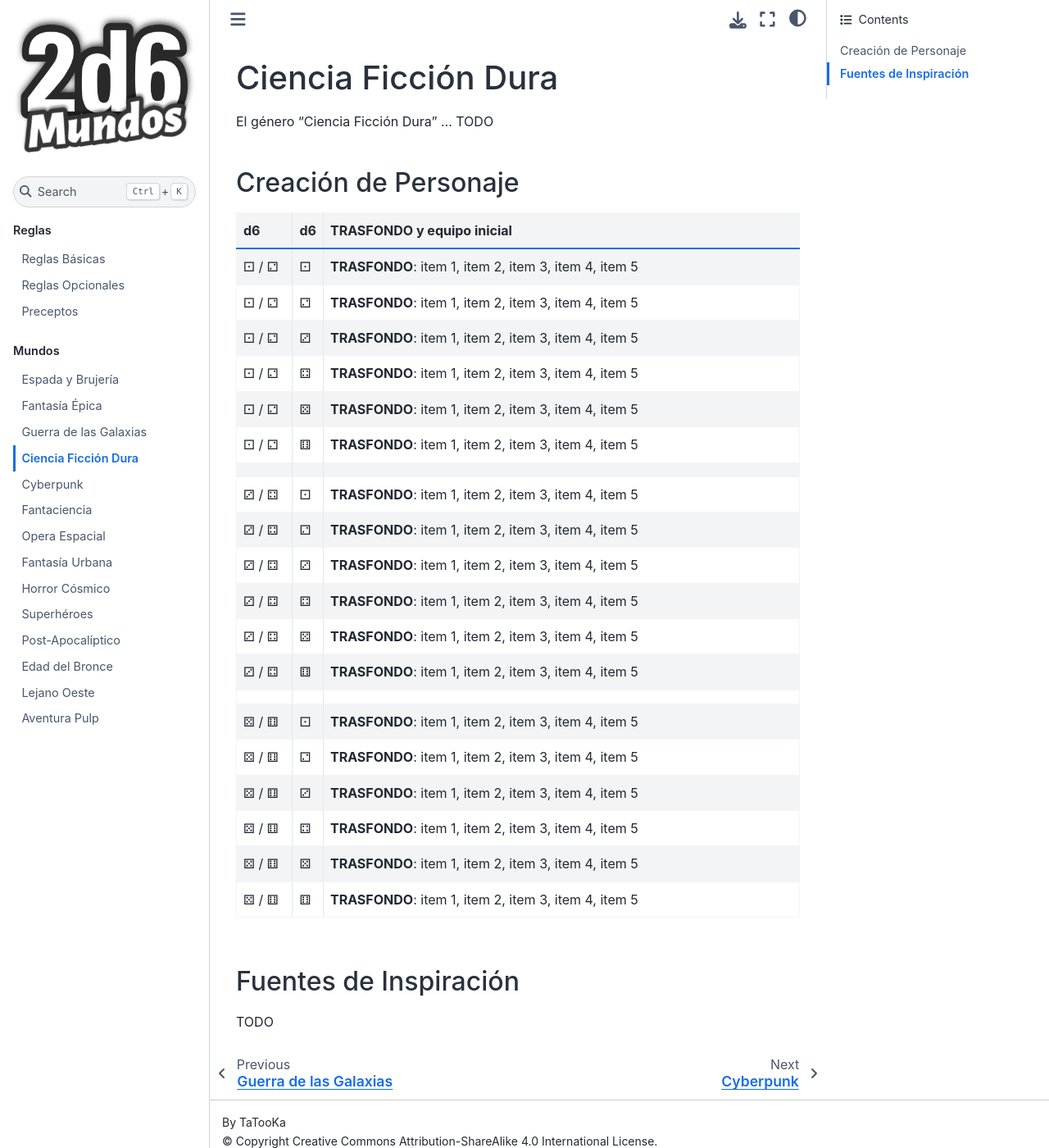
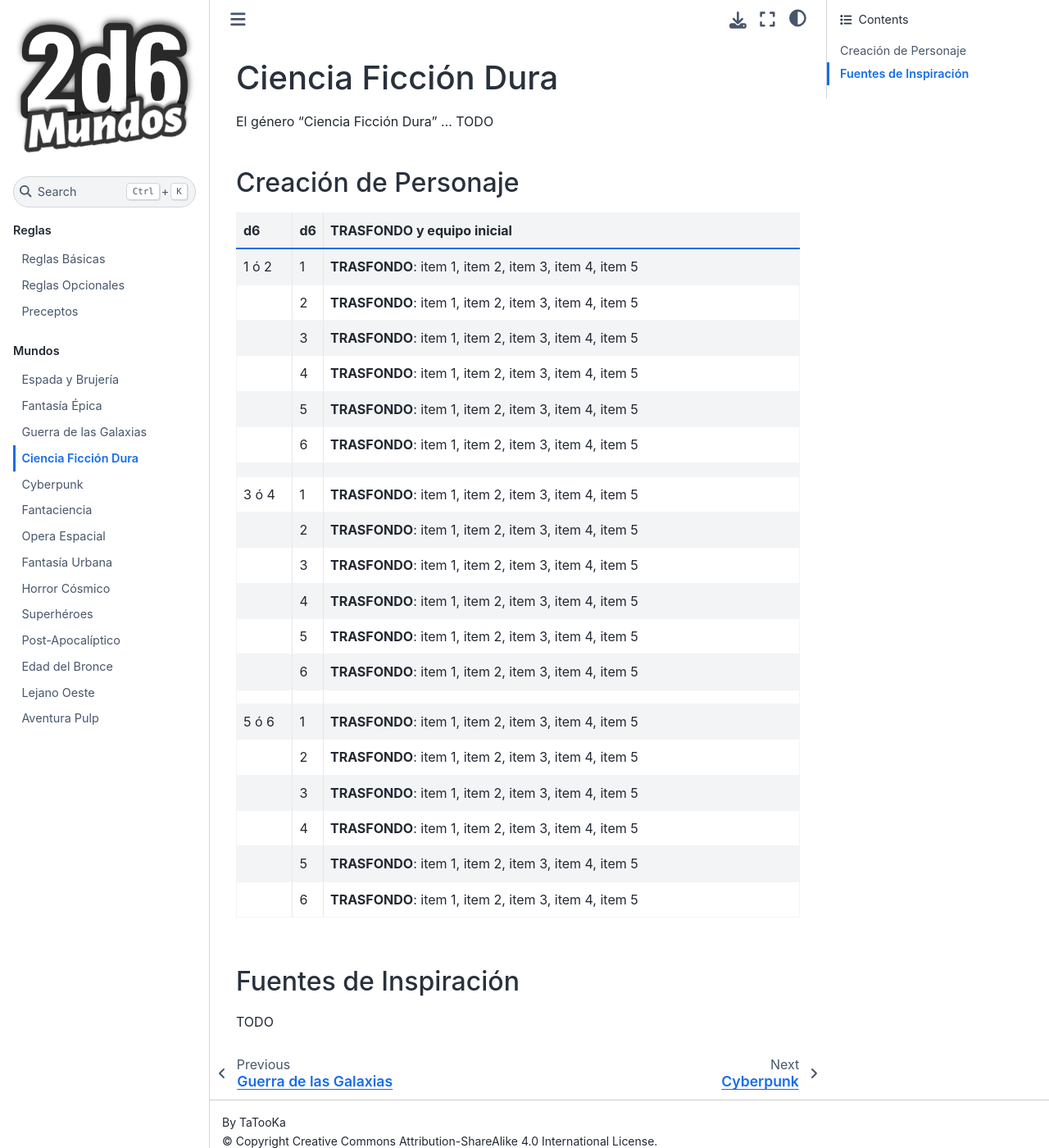
Before and after one commit to TaTooKa/2d6Mundos, a Sphinx documentation site: the page built from docs/source/pages/worlds/ciencia-ficcion-dura.rst, in a window 1280 px wide and 1400 px high. Shown: the whole window at 82% size. Built offline with Sphinx 7.4.7 and the Sphinx Book theme 1.1.4, drawn with Linux system fonts in a browser that asks for light colours; some web fonts are replaced.

Commit message:
fix table numbers

```diff
--- a/docs/source/pages/worlds/ciencia-ficcion-dura.rst
+++ b/docs/source/pages/worlds/ciencia-ficcion-dura.rst
@@ -10,26 +10,26 @@ Creación de Personaje
    :widths: 10, 5, 85
    :header: "d6", "d6", "TRASFONDO y equipo inicial"
 
-   "⚀ / ⚁", "⚀", "**TRASFONDO**: item 1, item 2, item 3, item 4, item 5"
-   "⚀ / ⚁", "⚁", "**TRASFONDO**: item 1, item 2, item 3, item 4, item 5"
-   "⚀ / ⚁", "⚂", "**TRASFONDO**: item 1, item 2, item 3, item 4, item 5"
-   "⚀ / ⚁", "⚃", "**TRASFONDO**: item 1, item 2, item 3, item 4, item 5"
-   "⚀ / ⚁", "⚄", "**TRASFONDO**: item 1, item 2, item 3, item 4, item 5"
-   "⚀ / ⚁", "⚅", "**TRASFONDO**: item 1, item 2, item 3, item 4, item 5"
+   "1 ó 2", "1", "**TRASFONDO**: item 1, item 2, item 3, item 4, item 5"
+   "", "2", "**TRASFONDO**: item 1, item 2, item 3, item 4, item 5"
+   "", "3", "**TRASFONDO**: item 1, item 2, item 3, item 4, item 5"
+   "", "4", "**TRASFONDO**: item 1, item 2, item 3, item 4, item 5"
+   "", "5", "**TRASFONDO**: item 1, item 2, item 3, item 4, item 5"
+   "", "6", "**TRASFONDO**: item 1, item 2, item 3, item 4, item 5"
    "", "", ""
-   "⚂ / ⚃", "⚀", "**TRASFONDO**: item 1, item 2, item 3, item 4, item 5"
-   "⚂ / ⚃", "⚁", "**TRASFONDO**: item 1, item 2, item 3, item 4, item 5"
-   "⚂ / ⚃", "⚂", "**TRASFONDO**: item 1, item 2, item 3, item 4, item 5"
-   "⚂ / ⚃", "⚃", "**TRASFONDO**: item 1, item 2, item 3, item 4, item 5"
-   "⚂ / ⚃", "⚄", "**TRASFONDO**: item 1, item 2, item 3, item 4, item 5"
-   "⚂ / ⚃", "⚅", "**TRASFONDO**: item 1, item 2, item 3, item 4, item 5"
+   "3 ó 4", "1", "**TRASFONDO**: item 1, item 2, item 3, item 4, item 5"
+   "", "2", "**TRASFONDO**: item 1, item 2, item 3, item 4, item 5"
+   "", "3", "**TRASFONDO**: item 1, item 2, item 3, item 4, item 5"
+   "", "4", "**TRASFONDO**: item 1, item 2, item 3, item 4, item 5"
+   "", "5", "**TRASFONDO**: item 1, item 2, item 3, item 4, item 5"
+   "", "6", "**TRASFONDO**: item 1, item 2, item 3, item 4, item 5"
    "", "", ""
-   "⚄ / ⚅", "⚀", "**TRASFONDO**: item 1, item 2, item 3, item 4, item 5"
-   "⚄ / ⚅", "⚁", "**TRASFONDO**: item 1, item 2, item 3, item 4, item 5"
-   "⚄ / ⚅", "⚂", "**TRASFONDO**: item 1, item 2, item 3, item 4, item 5"
-   "⚄ / ⚅", "⚃", "**TRASFONDO**: item 1, item 2, item 3, item 4, item 5"
-   "⚄ / ⚅", "⚄", "**TRASFONDO**: item 1, item 2, item 3, item 4, item 5"
-   "⚄ / ⚅", "⚅", "**TRASFONDO**: item 1, item 2, item 3, item 4, item 5"
+   "5 ó 6", "1", "**TRASFONDO**: item 1, item 2, item 3, item 4, item 5"
+   "", "2", "**TRASFONDO**: item 1, item 2, item 3, item 4, item 5"
+   "", "3", "**TRASFONDO**: item 1, item 2, item 3, item 4, item 5"
+   "", "4", "**TRASFONDO**: item 1, item 2, item 3, item 4, item 5"
+   "", "5", "**TRASFONDO**: item 1, item 2, item 3, item 4, item 5"
+   "", "6", "**TRASFONDO**: item 1, item 2, item 3, item 4, item 5"
 
 Fuentes de Inspiración
 ----------------------
```
